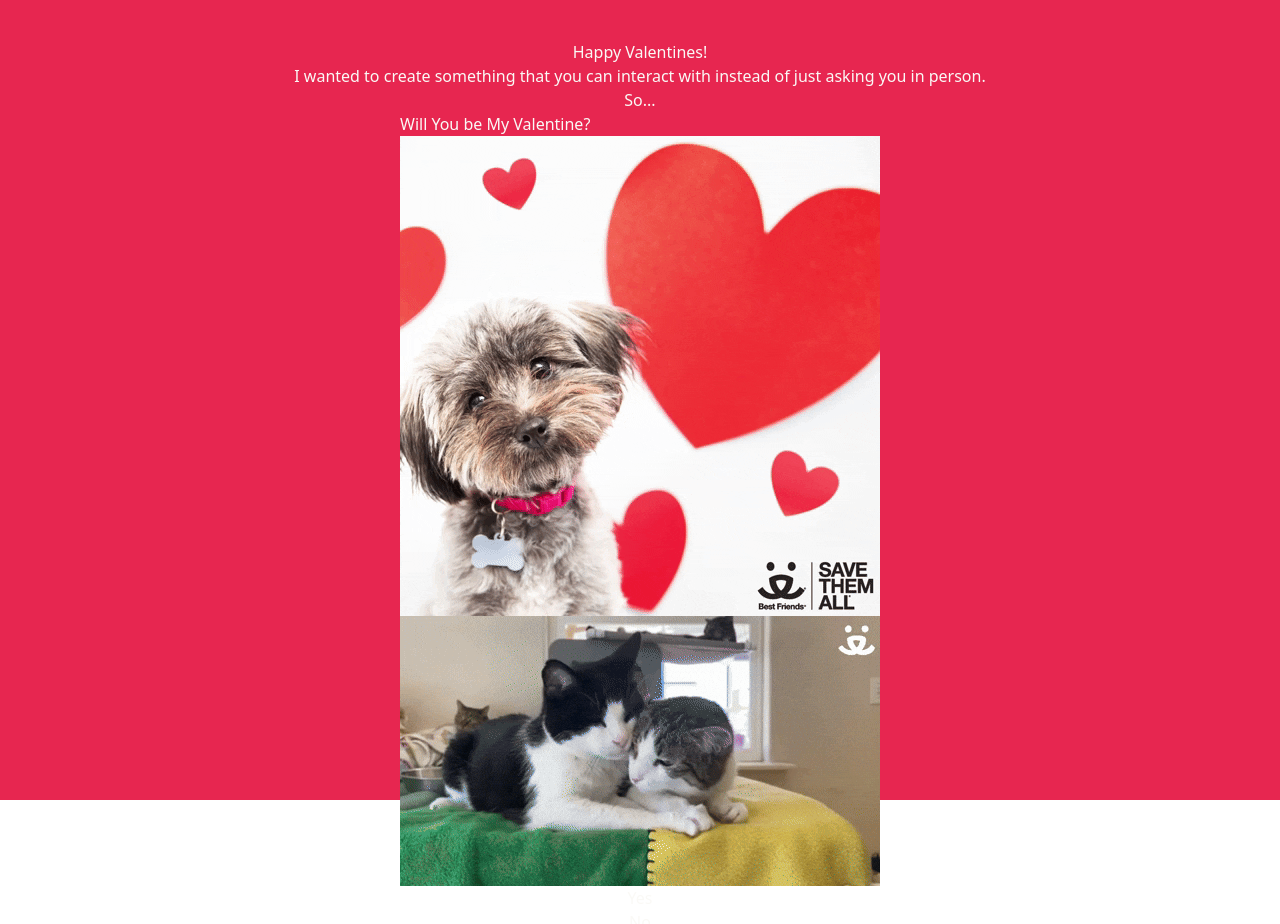
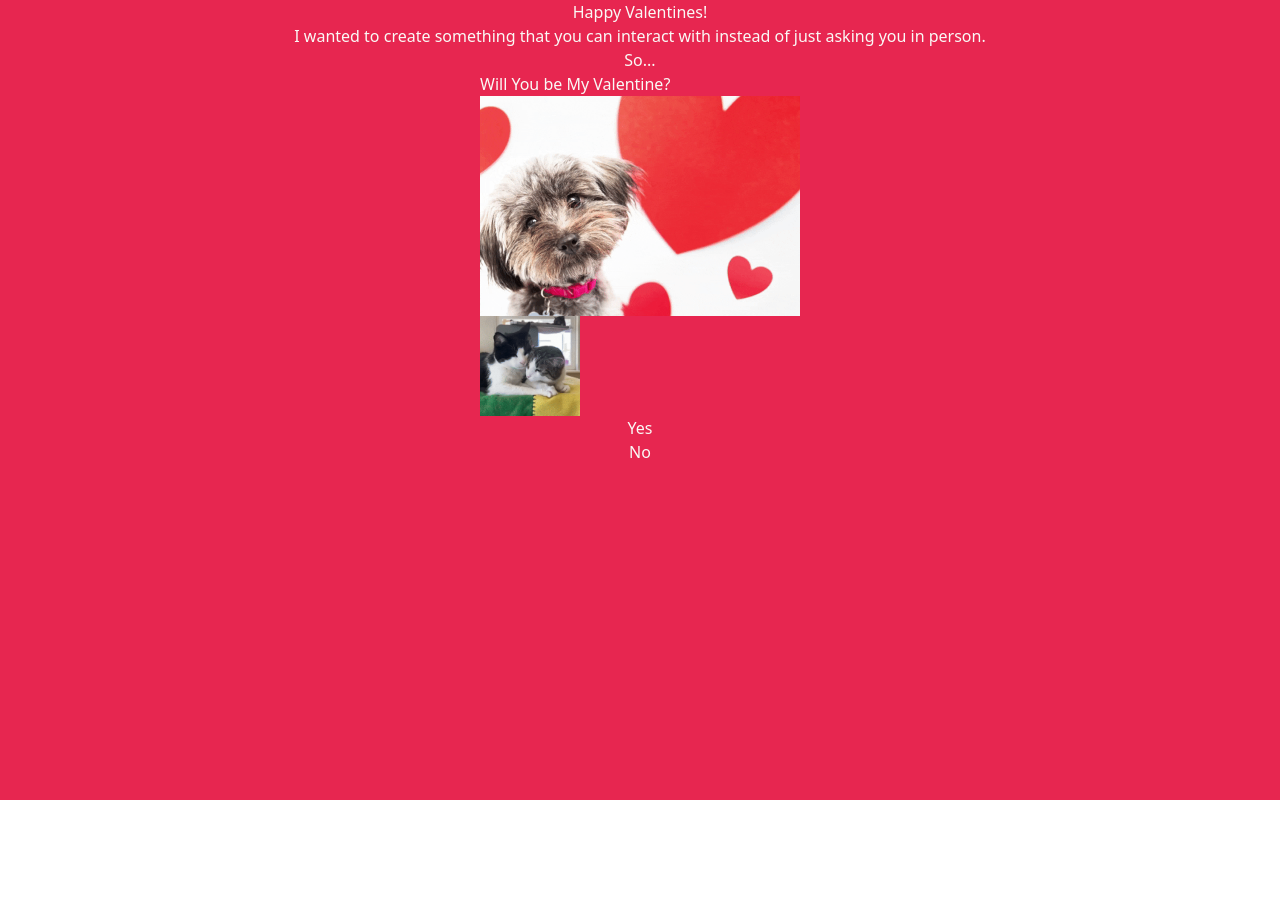
Before and after one commit to JOmega12/valentines, a React (Vite) app: page / in a window 1280 px wide. Shown: the top 924 px of the page. After the commit the page ends 800 px from the top, so only its background shows below. Built offline with nearby package versions, Linux system fonts and the light colour scheme.

Commit message:
added stuff

```diff
--- a/src/App.tsx
+++ b/src/App.tsx
@@ -1,34 +1,27 @@
-import { useState } from 'react'
+import { Route, Routes } from 'react-router-dom'
 import './App.css'
-import val1 from '../public/gifs/val1.gif'
-import val2 from '../public/gifs/val2.gif'
+import { ValentineDash } from './Components/ValentineDash'
+import { TryAgain } from './Components/TryAgain'
+import { AreYouSure } from './Components/AreyouSure'
+import { ValentinePhotoCollage } from './Components/ValentinePhotoCollage'
+import { FinalAsk } from './Components/FinalAsk'
+import { BeValentine } from './Components/BeValentine'
+
 
 
 function App() {
-  const [count, setCount] = useState(0)
 
   return (
-      <div className='bg-[#E72650] w-full max-h-screen px-2 font-montserrat text-[#FAF9F6] py-10'>
-        <div className='flex flex-col'>
-          <div className='flex flex-col justify-center items-center'>
-            <h1 className=''>Happy Valentines!</h1>
-            <p>I wanted to create something that you can interact with instead of just asking you in person.</p>
-            <p>So...</p>
-            <div>
-              <h1>Will You be My Valentine?</h1>
-              <div className=''>
-                <img src={val1} alt="" />
-              </div>
-              <div className=''>
-                <img src={val2} alt="" />
-              </div>
-            </div>
-          </div>
-          <div className='flex flex-col justify-center items-center'>
-            <div>Yes</div>
-            <div>No</div>
-          </div>
-        </div>
+      <div className='bg-[#E72650] w-full min-h-screen px-2 font-montserrat text-[#FAF9F6]'>
+        <Routes>
+          <Route path='/' element={<ValentineDash />}></Route>
+          <Route path='/you-sure' element={<AreYouSure />}></Route>
+          <Route path='/lol-again' element={<TryAgain />}></Route>
+          <Route path='/be-mine' element={<BeValentine />}></Route>
+          <Route path='/final-ask' element={<FinalAsk />}></Route>
+          <Route path='/acceptance' element={<ValentinePhotoCollage />}></Route>
+
+        </Routes>
       </div>
   )
 }
--- a/src/Components/AreyouSure.tsx
+++ b/src/Components/AreyouSure.tsx
@@ -1,5 +1,7 @@
 
 
 export const AreYouSure = () => {
-
+    return(
+        <></>
+    )
 }
--- a/src/Components/FinalAsk.tsx
+++ b/src/Components/FinalAsk.tsx
@@ -1,4 +1,7 @@
 
 export const FinalAsk = () => {
 
+    return(
+        <></>
+    )
 }
--- a/src/Components/TryAgain.tsx
+++ b/src/Components/TryAgain.tsx
@@ -1,5 +1,7 @@
 
 
 export const TryAgain = () => {
-
+    return(
+        <></>
+    )
 }
--- /dev/null
+++ b/src/Components/ValentineDash.tsx
@@ -0,0 +1,32 @@
+import { useState } from 'react'
+
+
+import val1 from '../../public/gifs/val1.gif'
+import val2 from '../../public/gifs/val2.gif'
+
+export const ValentineDash = () => {
+    return(
+        <>
+            <div className='flex flex-col'>
+            <div className='flex flex-col justify-center items-center'>
+            <h1 className=''>Happy Valentines!</h1>
+            <p>I wanted to create something that you can interact with instead of just asking you in person.</p>
+            <p>So...</p>
+            <div className=''>
+                <h1>Will You be My Valentine?</h1>
+                <div className='h-[220px] w-[320px]'>
+                    <img src={val1} alt="" className='h-full w-full object-cover'/>
+                </div>
+                <div className='h-[100px] w-[100px]'>
+                    <img src={val2} alt="" className='h-full w-full object-cover'/>
+                </div>
+            </div>
+            </div>
+            <div className='flex flex-col justify-center items-center'>
+            <div>Yes</div>
+            <div>No</div>
+            </div>
+        </div>
+        </>
+    )
+}
--- a/src/Components/ValentinePhotoCollage.tsx
+++ b/src/Components/ValentinePhotoCollage.tsx
@@ -1,4 +1,6 @@
 
 export const ValentinePhotoCollage = () => {
-
+    return(
+        <></>
+    )
 }
--- a/src/Components/WillYouBeValentine.tsx
+++ /dev/null
@@ -1,5 +0,0 @@
-
-
-export const WillYouBeValentine = () => {
-
-}
```
